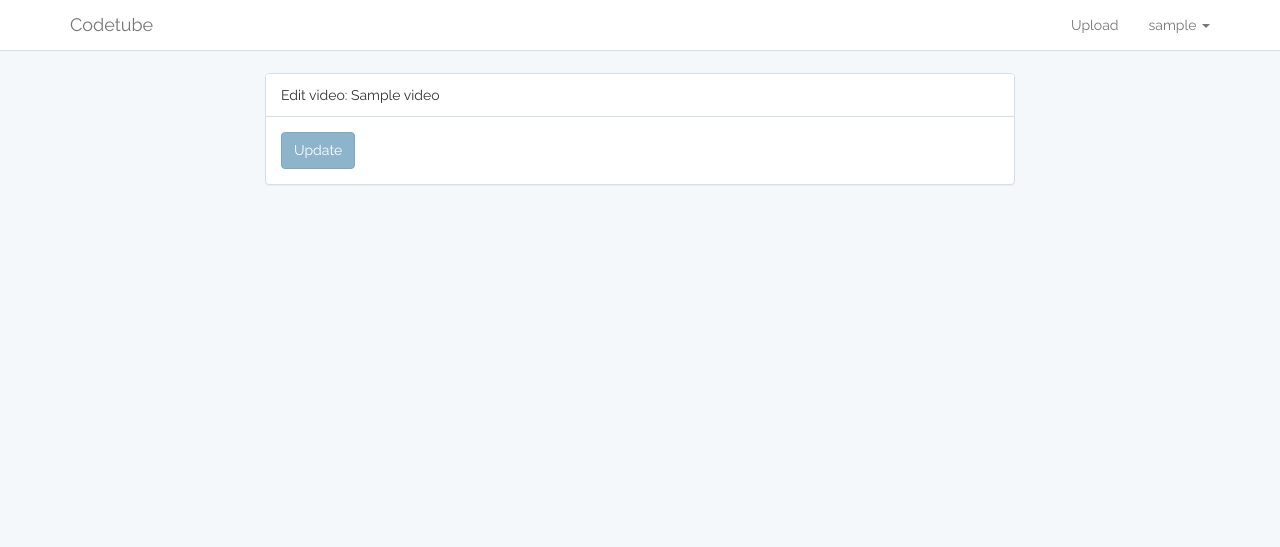
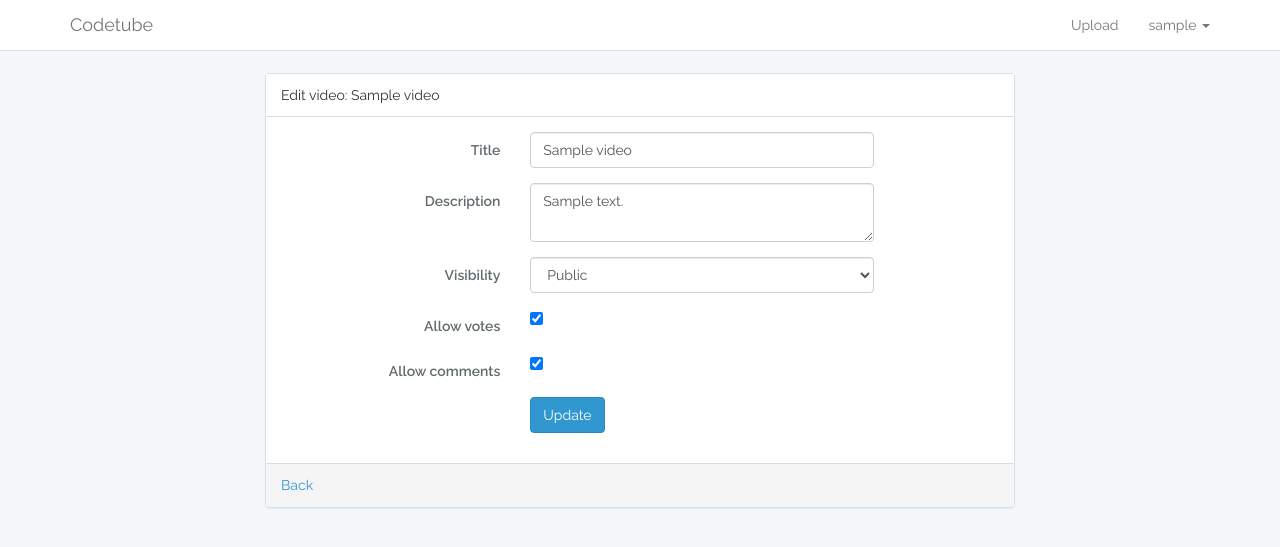
Before and after one commit to LeikoDmitry/codetube, a Django app: page /videos/1/edit in a window 1280 px wide. Shown: the top 547 px of the page. Run offline with Django 3.2, Linux system fonts and the light colour scheme; a user stored in the database is signed in; tables that the repository leaves empty hold one stand-in row (values such as "Sample post"); some libraries are stand-ins or nearby versions.

Commit message:
Add page video

```diff
--- a/app/models/entity.py
+++ b/app/models/entity.py
@@ -25,16 +25,23 @@ class Channel(models.Model):
     def __str__(self):
         return self.name
 
+    def get_image(self):
+        return
+
 class UploadFile(models.Model):
     file = models.ImageField()
     channel = models.ForeignKey(Channel, on_delete=models.CASCADE, null=True)
 
     def get_file_name(self):
+        return settings.BUCKETS_URL['IMAGE'] + '/profile/' + str(self.file.name)
+
+    def get_file(self):
         return self.file.name
 
     def get_file_extension(self):
         name, extension = os.path.splitext(self.file.name)
         return extension
+
     def __str__(self):
         return self.file
 
--- a/app/urls.py
+++ b/app/urls.py
@@ -16,8 +16,10 @@ urlpatterns = [
     path('upload', action.UploadVideo.index_action, name='upload_video'),
     path('video', action.UploadVideo.store, name='video'),
     path('video/<video>', action.UploadVideo.update, name='video_update'),
+    path('video/<video>/delete', action.UploadVideo.delete_video, name='video_delete'),
     path('videos', action.UploadVideo.main_index, name='videos'),
     path('videos/<uid>/edit', action.UploadVideo.edit_video, name='video_edit'),
     path('video/store/upload', action.UploadVideo.store_file, name='video_upload_store'),
     path('webhook/encoding', view_classes.EncodingWebHook.as_view(), name='web_hook_encoding'),
+    path('videos/<slug>/detail', view_classes.VideoShow.as_view(), name='video_detail'),
 ] + static(settings.MEDIA_URL, document_root=settings.MEDIA_ROOT)
--- a/app/views/action.py
+++ b/app/views/action.py
@@ -169,15 +169,15 @@ class ChannelPages:
                 if 'file' in request.FILES:
                     upload_file = UploadFile(file=request.FILES['file'], channel=my_channel)
                     upload_file.save()
-                    path = os.path.join(settings.MEDIA_ROOT, upload_file.get_file_name())
-                    size = 40, 40
+                    path = os.path.join(settings.MEDIA_ROOT, upload_file.get_file())
+                    size = 90, 90
                     im = Image.open(path)
                     im.thumbnail(size)
                     im.save(path, "PNG")
                     s3 = boto3.resource('s3')
                     data = open(path, 'rb')
-                    s3.Bucket(settings.S3_BUCKET).put_object(Key='profile/' + upload_file.get_file_name(), Body=data)
-                    os.remove(os.path.join(settings.MEDIA_ROOT, upload_file.get_file_name()))
+                    s3.Bucket(settings.S3_BUCKET).put_object(Key='profile/' + upload_file.get_file(), Body=data)
+                    os.remove(os.path.join(settings.MEDIA_ROOT, upload_file.get_file()))
                 form.save()
                 return redirect('tube:channel_setting', channel=my_channel.slug)
             else:
@@ -280,3 +280,14 @@ class UploadVideo:
         return render(request, template_name='app/edit_video.html', context={
             'video': video
         })
+
+    @staticmethod
+    @login_required(login_url='/login')
+    def delete_video(request, video):
+        if request.method == 'POST':
+            video_user = Video.objects.get(uid=video)
+            if video_user.channel.users_id == request.user.id:
+                video_user.delete()
+                return redirect('tube:videos')
+        else:
+            return redirect('tube:videos')
--- a/templates/app/edit_video.html
+++ b/templates/app/edit_video.html
@@ -7,9 +7,71 @@
                 <div class="panel panel-default">
                     <div class="panel-heading">Edit video: {{ video.title }}</div>
                     <div class="panel-body">
-                    <form method="post" action="{% url 'tube:video_update' video=video.uid%}">
-                        <button class="btn btn-info">Update</button>
+                        <form class="form-horizontal" method="POST"
+                              action="{% url 'tube:video_update' video=video.uid %}">
+                            {% csrf_token %}
+                            <div class="form-group">
+                                <label for="title" class="col-md-4 control-label">Title</label>
+
+                                <div class="col-md-6">
+                                    <input id="title" type="text" class="form-control" name="title"
+                                           value="{{ video.title }}" required autofocus>
+                                </div>
+                            </div>
+                            <div class="form-group">
+                                <label for="description" class="col-md-4 control-label">Description</label>
+
+                                <div class="col-md-6">
+                                    <textarea id="description" name="description"
+                                              class="form-control">{{ video.description }}</textarea>
+                                </div>
+                            </div>
+                            <div class="form-group">
+                                <label for="visibility" class="col-md-4 control-label">Visibility</label>
+                                <div class="col-md-6">
+                                    <select name="visibility" class="form-control" id="visibility">
+                                        <option {% if video.visibility == '1' %}selected{% endif %} value='1'>Public
+                                        </option>
+                                        <option {% if video.visibility == '2' %}selected{% endif %} value='2'>Unlisted
+                                        </option>
+                                        <option {% if video.visibility == '3' %}selected{% endif %} value='3'>Private
+                                        </option>
+                                    </select>
+                                </div>
+                            </div>
+                            <div class="form-group">
+                                <label for="allow_votes" class="control-label form-check-label col-md-4">Allow
+                                    votes</label>
+                                <div class="col-md-6">
+                                    <div class="form-check">
+                                        <input {% if video.allow_votes == True %}checked{% endif %}
+                                               class="form-check-input" id="allow_votes" type="checkbox"
+                                               name="allow_votes" value="0">
+                                    </div>
+                                </div>
+                            </div>
+                            <div class="form-group">
+                                <label for="allow_comments" class="control-label form-check-label col-md-4">Allow
+                                    comments</label>
+                                <div class="col-md-6">
+                                    <div class="form-check">
+                                        <input {% if video.allow_comment == True %}checked{% endif %}
+                                               class="form-check-input" id="allow_comments" type="checkbox"
+                                               name="allow_comment" value="0">
+                                    </div>
+                                </div>
+                            </div>
+                            <div class="form-group">
+                                <div class="col-md-6 col-md-offset-4">
+                                    <button type="submit" class="btn btn-primary">
+                                        Update
+                                    </button>
+                                </div>
+                            </div>
                         </form>
+                    </div>
+                    <div class="panel-footer">
+                        <a href="{% url 'tube:videos' %}">Back</a>
                     </div>
                 </div>
             </div>
```
Also changed, not shown: app/views/view_classes.py (+16 -2 lines), templates/app/main_index.html (+15 -3 lines), templates/app/video_show.html (added, +46 -0 lines). Lines whose indentation alone changed are shown as unchanged.
